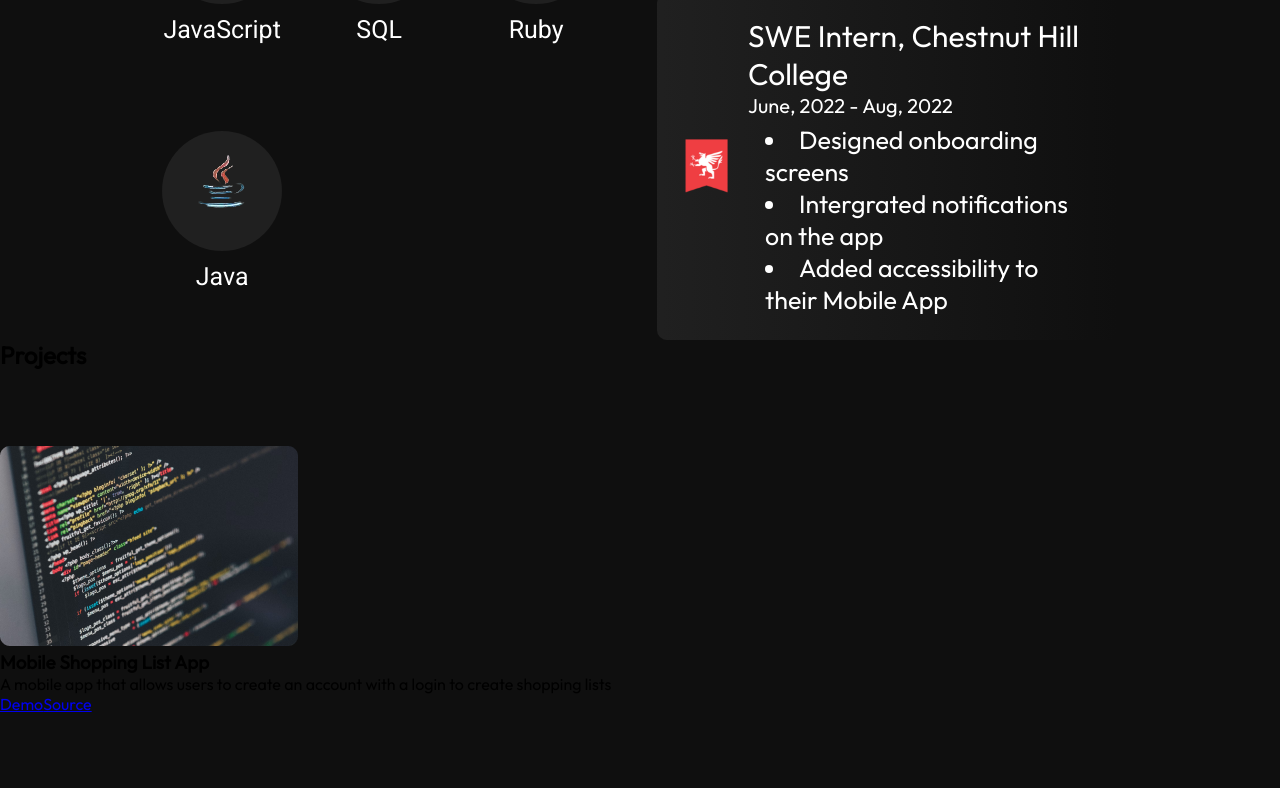
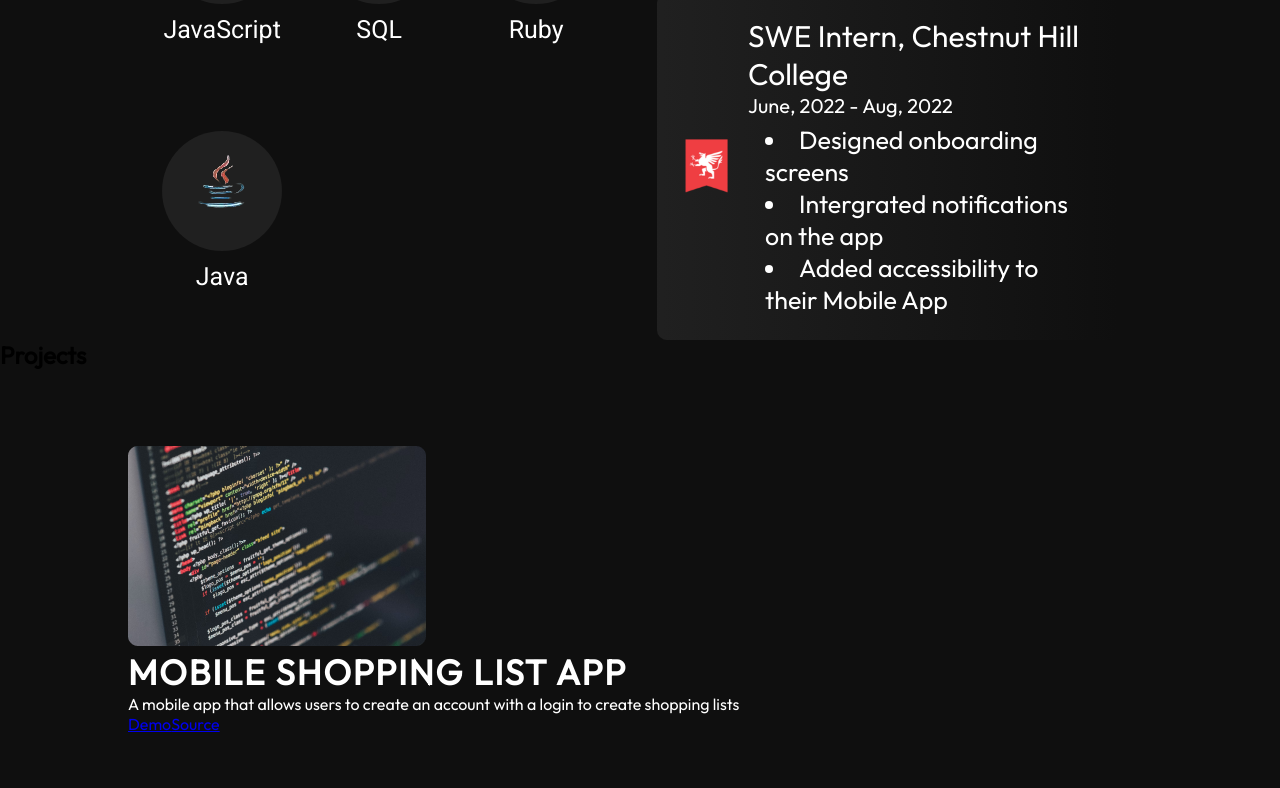
Before and after one commit to rferna214/portfolio, a React (Vite) app: page / in a window 1280 px wide. Shown: the part 1948-2736 px from the top of the page. Built offline with nearby package versions, Linux system fonts and the light colour scheme.

Commit message:
Finished adding css to project module file

```diff
--- a/src/components/Projects/ProjectCard.module.css
+++ b/src/components/Projects/ProjectCard.module.css
@@ -2,4 +2,25 @@
 
 .container{
     margin-top: 76px;
+    color: var(--color-text);
+    margin-left: 10%;
+    margin-right: 10%;
 }
+
+.title{
+    font-size: 35px;
+    font-weight: 700;
+    letter-spacing: 1.75px;
+    text-transform: uppercase;
+}
+
+.projects{
+    margin-top: 30px;
+    display: flex;
+    flex-direction: row;
+    flex-wrap: wrap;
+    align-items: center;
+    justify-content: center;
+    gap: 15px;
+    width: 100%;
+}
```
